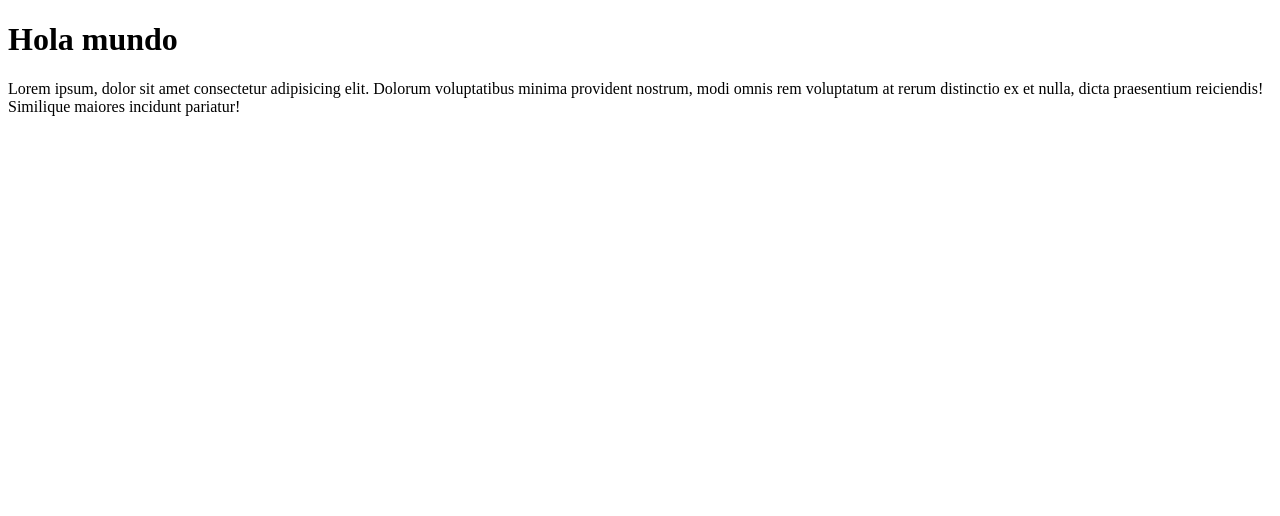
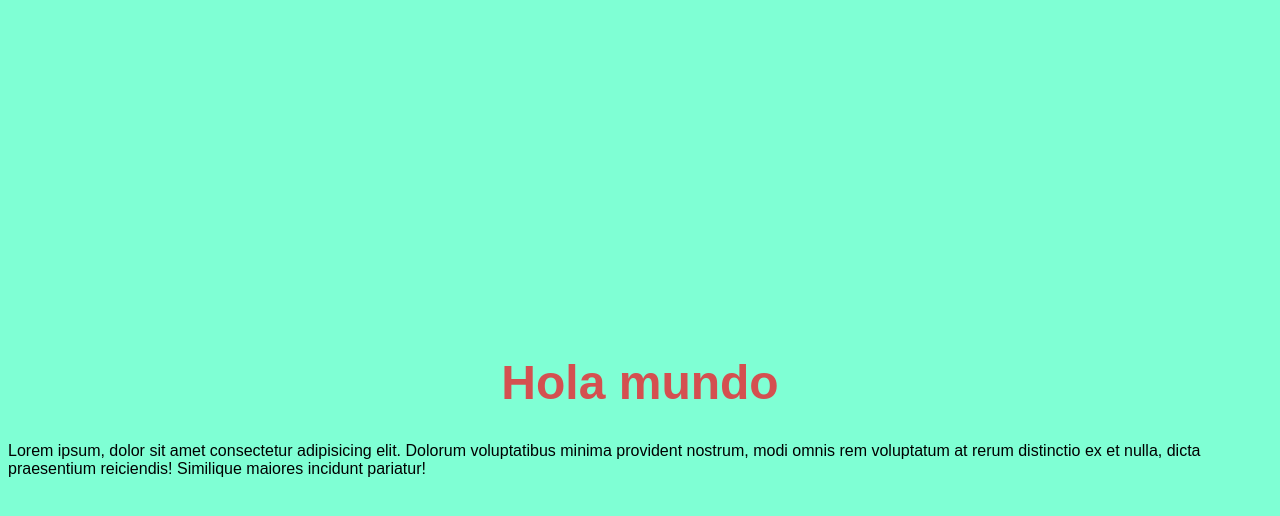
Before and after one commit to JhoserCG/Borrar, a plain HTML site: page index.html in a window 1280 px wide. Drawn offline with Linux system fonts and the light colour scheme.

Commit message:
add styling and structure to index.html with new CSS file

```diff
--- a/index.html
+++ b/index.html
@@ -4,9 +4,13 @@
     <meta charset="UTF-8">
     <meta name="viewport" content="width=device-width, initial-scale=1.0">
     <title>Document</title>
+    <link rel="stylesheet" href="/style.css">
 </head>
-<body>
-    <h1>Hola mundo</h1>
-    <p>Lorem ipsum, dolor sit amet consectetur adipisicing elit. Dolorum voluptatibus minima provident nostrum, modi omnis rem voluptatum at rerum distinctio ex et nulla, dicta praesentium reiciendis! Similique maiores incidunt pariatur!</p>
+<body class="cuerpo">
+    <div class="text">
+        <h1>Hola mundo</h1>
+        <p>Lorem ipsum, dolor sit amet consectetur adipisicing elit. Dolorum voluptatibus minima provident nostrum, modi omnis rem voluptatum at rerum distinctio ex et nulla, dicta praesentium reiciendis! Similique maiores incidunt pariatur!</p>
+
+    </div>
 </body>
 </html>
--- /dev/null
+++ b/style.css
@@ -0,0 +1,14 @@
+.cuerpo {
+    font-family: Arial, Helvetica, sans-serif;
+    height: 100vh;
+    display: flex;
+    justify-content: center;
+    align-items: center;
+    background-color: aquamarine;
+
+    h1 {
+        font-size: 3rem;
+        color: #d45050;
+        text-align: center;
+    }
+}
```
